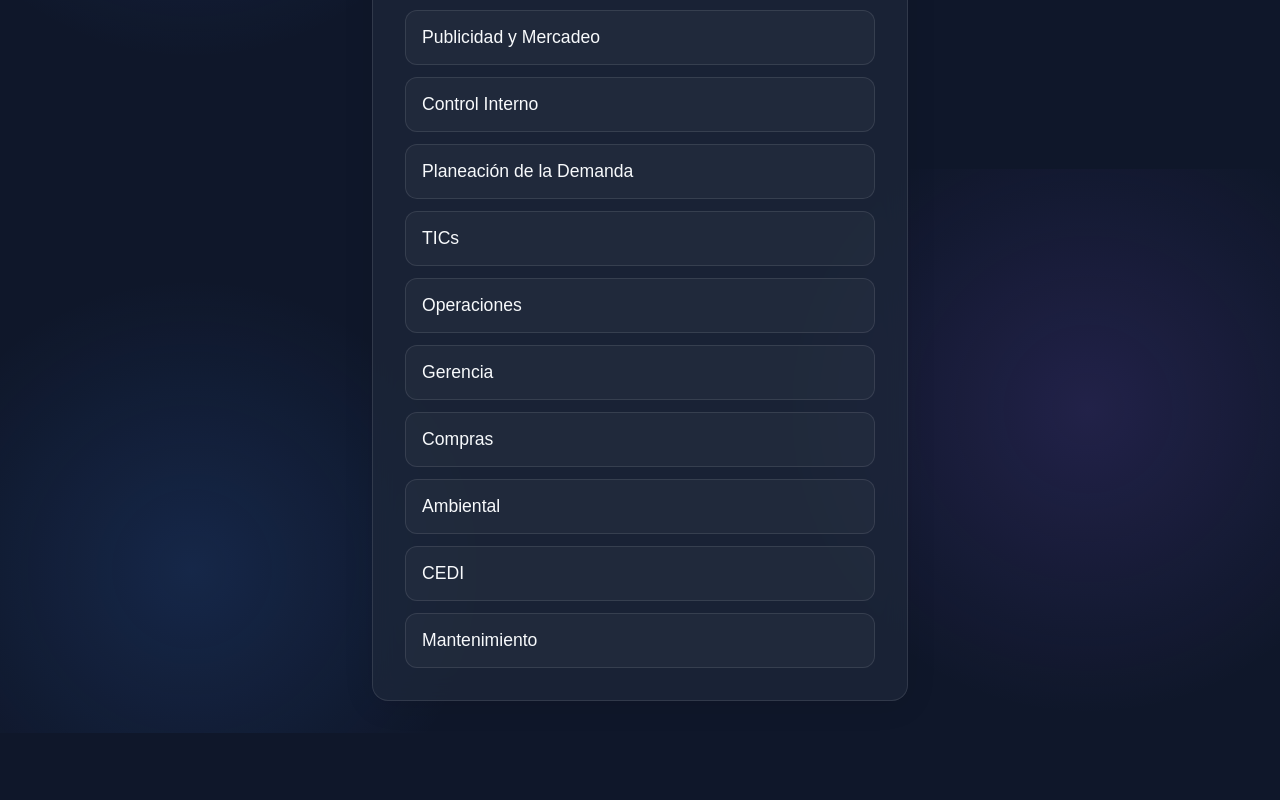
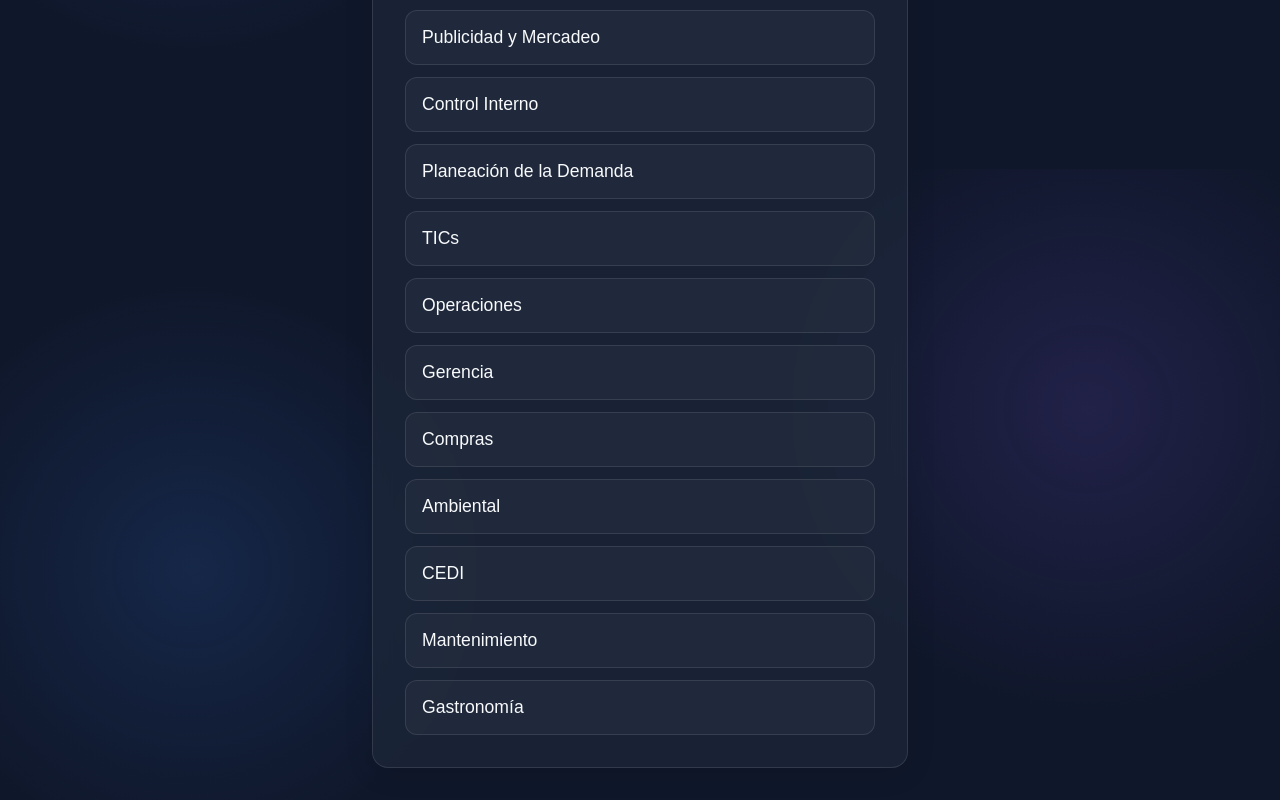
Before and after one commit to keynexyte/agenda-ia, a Next.js app: page / in a window 1280 px wide. Shown: the part 631-1431 px from the top of the page. Before the commit the page ends 1364 px from the top, so only its background shows below. Built offline with nearby package versions, Linux system fonts and the light colour scheme.

Commit message:
Add Gastronomía to departments

```diff
--- a/app/page.tsx
+++ b/app/page.tsx
@@ -17,7 +17,8 @@ const DEPARTMENTS = [
   'Compras',
   'Ambiental',
   'CEDI',
-  'Mantenimiento'
+  'Mantenimiento',
+  'Gastronomía'
 ];
 
 function getAvailableDates() {
```
